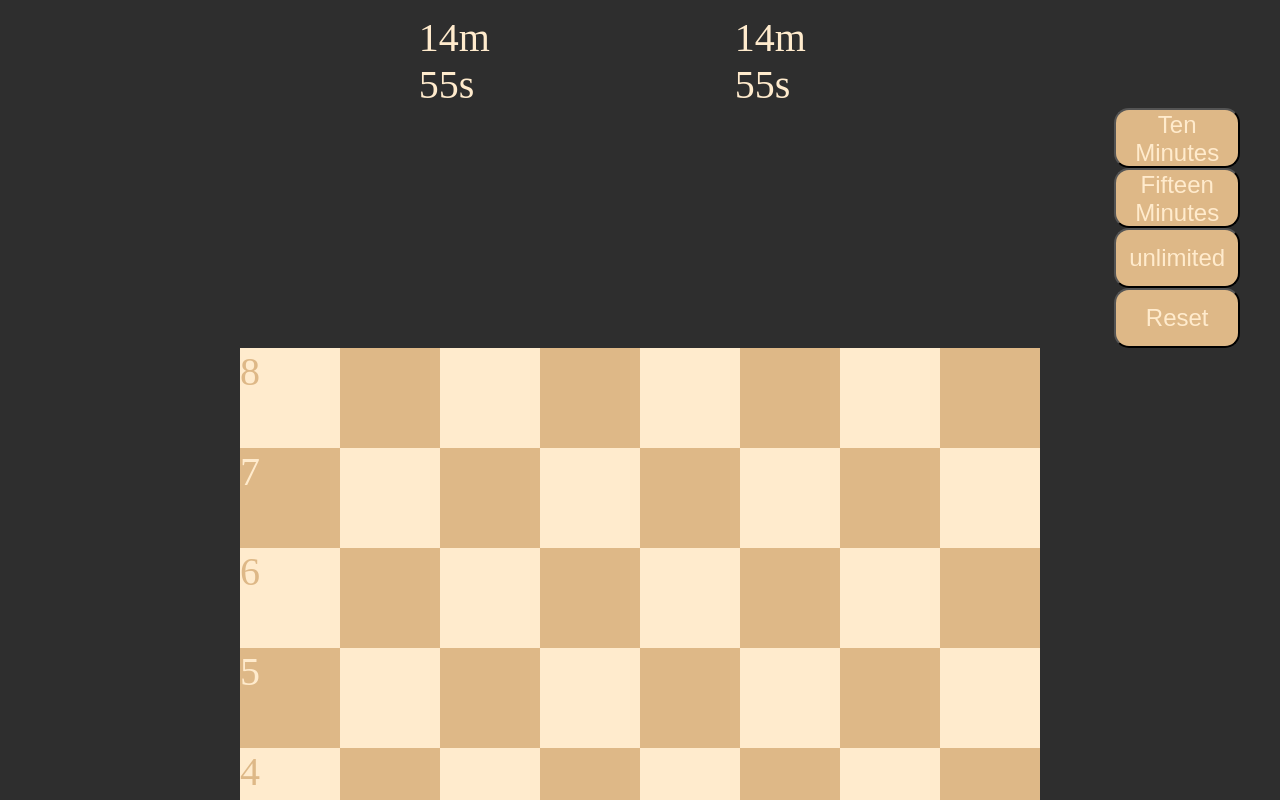
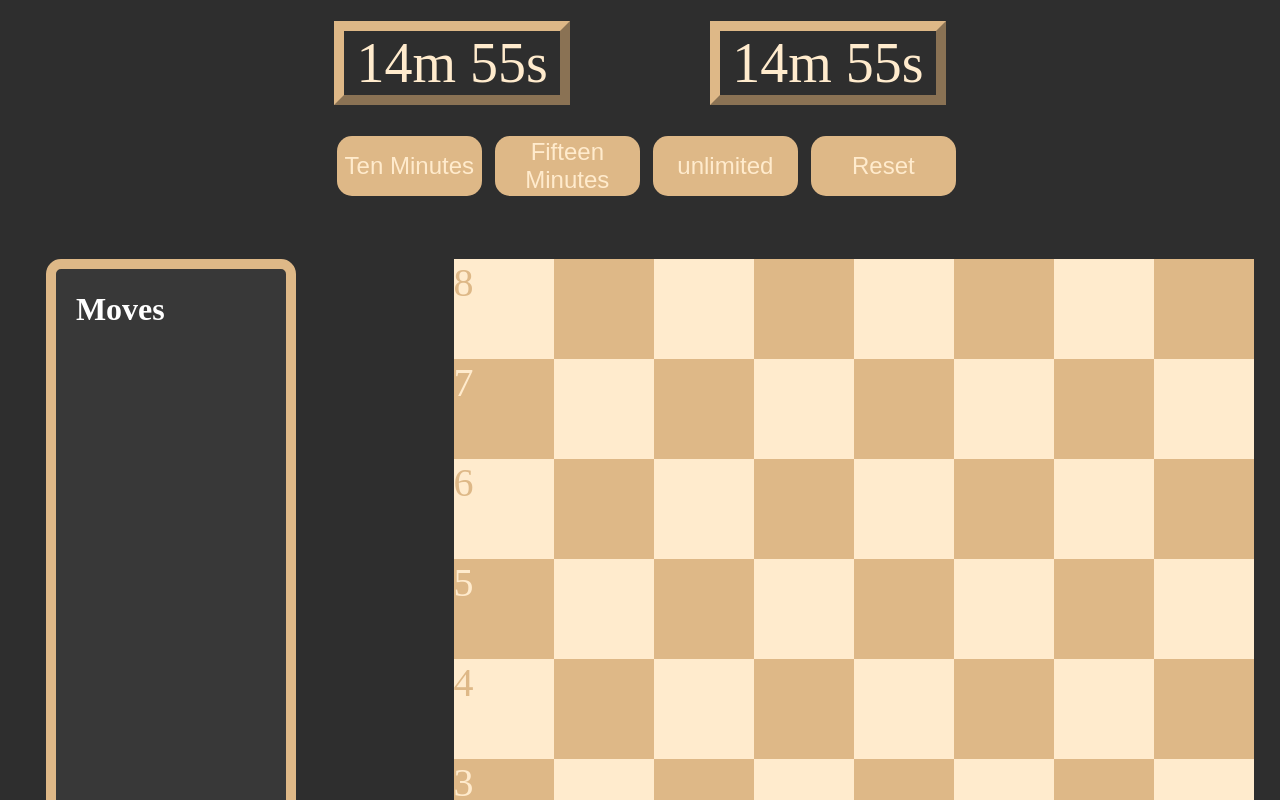
Before and after one commit to damianhern/ChessGame, a plain HTML site: page index.html in a window 1280 px wide. Shown: the top 800 px of the page. Drawn offline with Linux system fonts and the light colour scheme.

Commit message:
Major Development!

```diff
--- a/index.html
+++ b/index.html
@@ -1,5 +1,6 @@
 <!DOCTYPE html>
 <html lang="en">
+
 <head>
         <meta charset="UTF-8">
         <meta http-equiv="X-UA-Compatible" content="IE=edge">
@@ -36,24 +37,28 @@
 
 
 -->
-
-
         <div id="timerBox">
                 <div id="timerP1">Timer 1</div>
                 <div id="timerP2">Timer 2 </div>
         </div>
 
 
+<div id="buttonBox">
          <button onclick="tenMin()">Ten Minutes</button>
         <button onclick="fifteenMin()">Fifteen Minutes</button>
                 <button onclick="unlimited()">unlimited</button>
-<button onclick="reset()" >Reset</button>
+                <button onclick="reset()">Reset</button>
+        </div>
 
+
+<div id="gameContainer">
+        <div id="moveTraceBox">
+                <h1>Moves</h1>
+        </div>
+
+        <div id="chessBoard"></div>
+</div>
+</body>
 <script src="script.js"></script>
 
-
-
-
-</body>
-
 </html>
--- a/script.js
+++ b/script.js
@@ -1,8 +1,3 @@
-var chessBoard = document.createElement('div');
-
-chessBoard.classList.add("chess-board");
-chessBoard.id = 'chessBoard';
-document.body.appendChild(chessBoard);
 var b  = true;
 let Row = 1;
 let Column = 'a';
@@ -60,7 +55,11 @@ for(var i = 0; i < 64; i++){
 
 chessBoard.addEventListener('click', function(){
  console.log('working');
+
 })
+
+
+
 a1.innerText = "a1";
 a2.innerText = "2";
 a3.innerText = "3";
@@ -122,6 +121,8 @@ wqueen.src ='assets/white/wqueen.png';
 blackPieces.push(wqueen);
 
 
+
+
 var timeLimit = 900000;
 var timePassed = 0;
 var timerInterval = setInterval(updateTimer, 1000);
@@ -145,21 +146,11 @@ function updateTimer(){
     }
 }
 
-optionSelect.addEventListener("change", (event) => {
-    event.target.value
-});
-
-optionSelect.addEventListener("change", myFunction);
-
-function myFunction(event){
-    timer = parseInt(event.target.value);
-}
-
 
 
 
 function reset(){
-    console.log('working');
+   console.log("Reset button working");
 }
 function tenMin(){
    timeLimit = 600000;
--- a/styles.css
+++ b/styles.css
@@ -3,13 +3,13 @@ body{
     background-color: rgb(46, 46, 46);
 }
 
-.chess-board {
+
+#chessBoard {
 width : 800px;
 height : 800px;
 display : flex;
 flex-Wrap : wrap-reverse;
-margin-Left : auto;
-margin-Right : auto;
+margin-left: 12.5%;
 }
 
 
@@ -44,27 +44,78 @@ margin-Right : auto;
     }
 
 button{
-  margin-left: 87.5%;
-  width:10%;
+  width:100%;
   height:60px;
   color: blanchedalmond;
   background-color: burlywood;
   font-size: 150%;
   border-radius: 15px;
+  border: none;
+  margin-left: 2%;
+}
+
+button:hover{
+  background-color: rgb(124, 124, 124);
 }
 
 #timerBox{
     display: flex;
     flex-direction: row;
-    margin-left: auto;
-    margin-right: auto;
-    width: 50%;
+    width: 100%;
 }
-#timerP1,#timerP2{
-  padding-left: 15%;
-  padding-right: 15%;
-  padding-top: 1%;
-  font-size: 250%;
+#timerP1{
+  margin-left: auto;
+  margin-right: 1%;
+  margin-top: 1%;
+  padding-left: 1%;
+  padding-right: 1%;
+  font-size: 350%;
   align-content: center;
   color: blanchedalmond;
+  border: 10px;
+  border-style:outset;
+  border-color:burlywood;
 }
+#timerP2{
+  margin-left: 10%;
+  margin-right: auto;
+  margin-top: 1%;
+  padding-left: 1%;
+  padding-right: 1%;
+  font-size: 350%;
+  align-content: center;
+  color: blanchedalmond;
+  border: 10px;
+  border-style:outset;
+  border-color:burlywood;
+}
+#buttonBox{
+    display: flex;
+    flex-direction: row;
+    width: 50%;
+    padding-bottom: 5%;
+    padding-top: 2.5%;
+    margin-left: auto;
+    margin: auto;
+}
+
+
+#moveTraceBox{
+  border: 10px;
+  border-style: solid;
+  border-radius: 15px;
+  border-color: burlywood;
+  width: 15%;
+  height: 800px;
+  margin-left: 3%;
+  background-color: rgb(56, 56, 56);
+  color: white;
+  padding-left: 20px;
+  padding-right: 20px;
+}
+
+
+#gameContainer{
+  display: flex;
+  flex-direction:row;
+}
```
Lines whose indentation alone changed are shown as unchanged.
